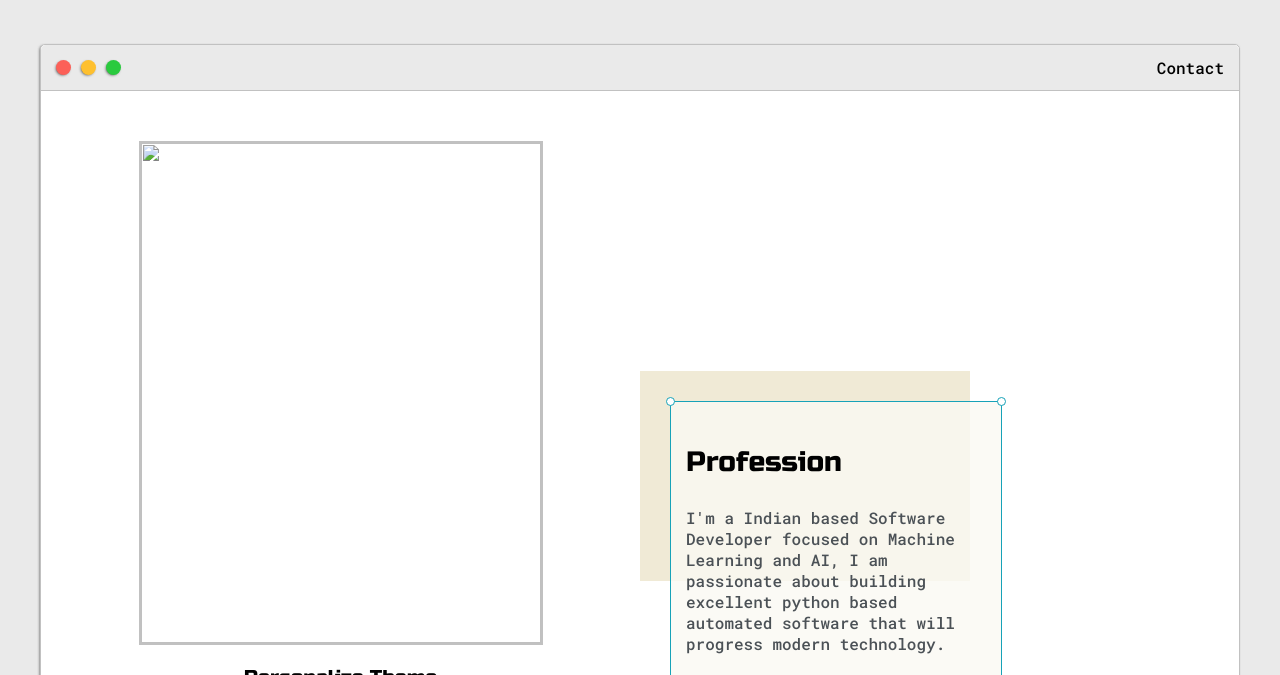
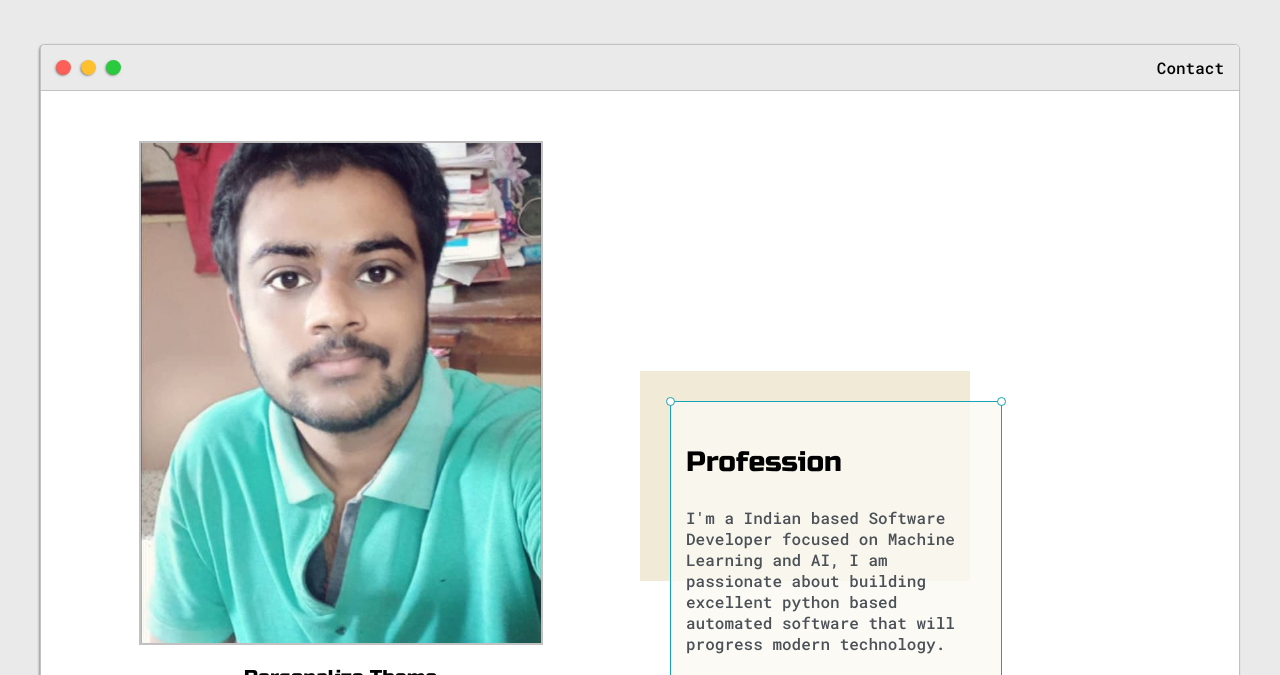
Before and after one commit to sayan9112/Nabarun-Mukhopadhyay_portfolio, a plain HTML site: page index.html in a window 1280 px wide. Shown: the part 117-792 px from the top of the page. Drawn offline with Linux system fonts and the light colour scheme.

Commit message:
Update index.html

```diff
--- a/index.html
+++ b/index.html
@@ -46,7 +46,7 @@
 				</div>
 
 				<div class="left-column">
-					<img id="profile_pic" src="images/Nabarun.jpg">
+					<img id="profile_pic" src="Nabarun.jpg">
 					<h5 style="text-align: center;line-height: 0;">Personalize Theme</h5>
 
 					<div id="theme-options-wrapper">
```
